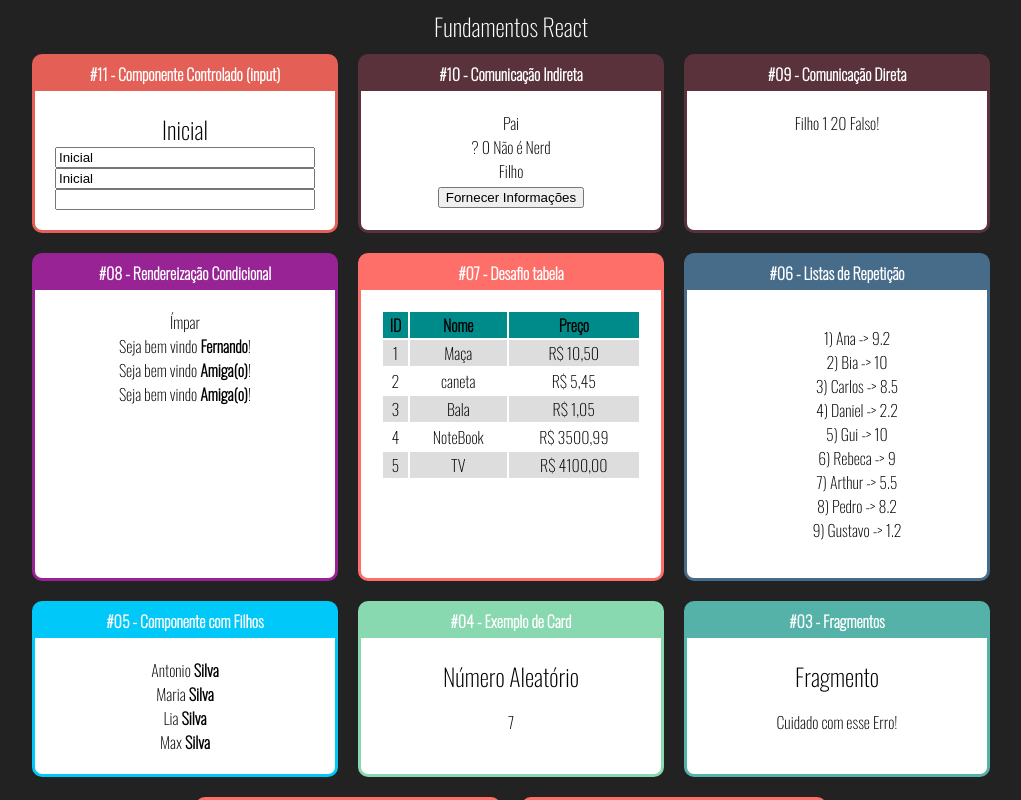
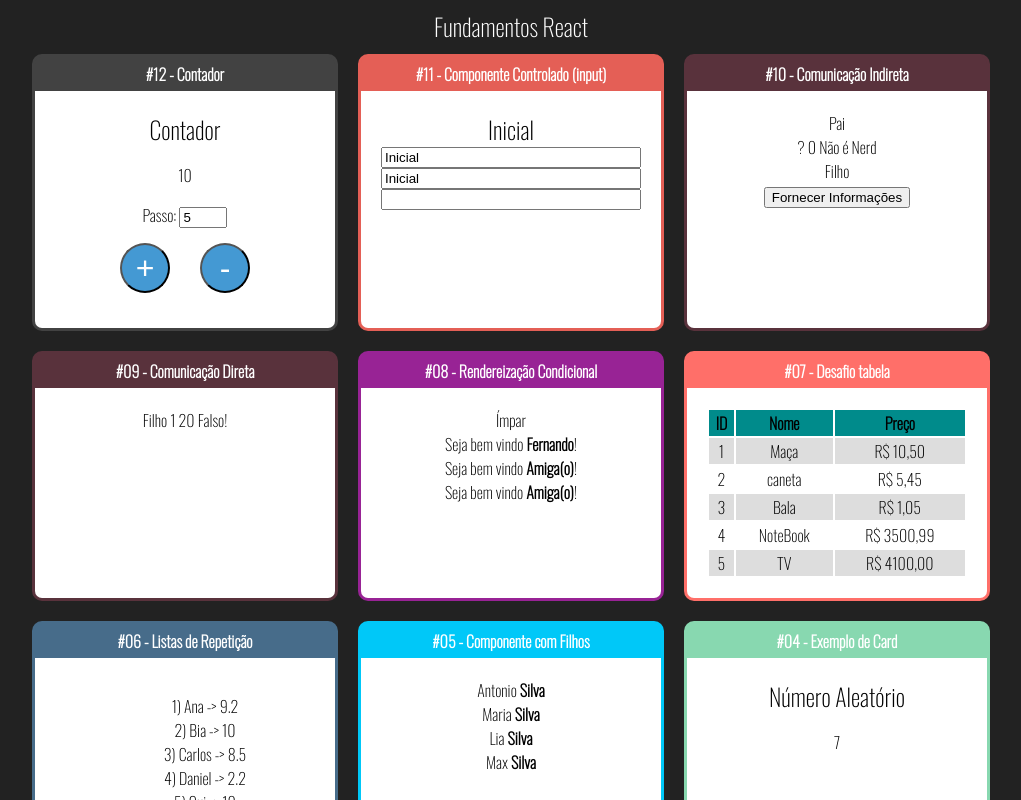
Before and after one commit to ValdoNeves/react_leaning, a React (Create React App) app: page / in a window 1280 px wide. Shown: the top 800 px of the page, without its empty margins (129-1150 px from the left). Built offline with nearby package versions, Linux system fonts and the light colour scheme.

Commit message:
iniciando um contador com input e estado

```diff
--- a/src/App.jsx
+++ b/src/App.jsx
@@ -2,7 +2,7 @@
 import './App.css'
 
 
-
+import Contador from './components/contador/Contador'
 import Input from './components/formulario/Input'
 
 import IndiretaPai from './components/comunicacao/IndiretaPai'
@@ -25,6 +25,10 @@
         <div className="App">
             <h2>Fundamentos React</h2>
             <div className="Cards">
+
+                <Card titulo="#12 - Contador" color="#424242">
+                    <Contador numeroInicial={10}></Contador>
+                </Card>
                 <Card titulo="#11 - Componente Controlado (input)" color="#E45F56">
                     <Input></Input>
                 </Card>
--- /dev/null
+++ b/src/components/contador/Contador.css
@@ -0,0 +1,13 @@
+.Contador input {
+    width: 40px;
+}
+
+.Contador button {
+    margin: 15px;
+    height: 50px;
+    width: 50px;
+    border-radius: 50%;
+    background-color:#4499d3;
+    color: white;
+    font-size: 2rem;
+}
--- /dev/null
+++ b/src/components/contador/Contador.jsx
@@ -0,0 +1,57 @@
+import './Contador.css'
+import React, { Component } from 'react';
+
+class Contador extends Component {
+    //com o construtor
+    // constructor(props){
+    //     super(props)
+
+    //     this.state = {
+    //         numero: props.numeroInicial
+    //     }
+    // }
+
+    // sem o construtor
+    state = {
+        numero: this.props.numeroInicial || 0,
+        passo: this.props.passoInicial || 5,
+    };
+
+    //incrementar
+    inc = () => {
+        this.setState({
+            numero: this.state.numero + this.state.passo,
+        });
+    }
+
+    dec = () => {
+        this.setState({
+            numero: this.state.numero - this.state.passo
+        })
+    }
+
+    setPasso = (e) => {
+        this.setState({
+            passo: +e.target.value
+        })
+    }
+    render() {
+        return (
+
+            <div className="Contador">
+                <h2>Contador</h2>
+                <p>{this.state.numero}</p>
+                <div>
+                    <label htmlFor="passoInput">Passo: </label>
+                    <input id="passoInput" type="number"
+                    value={this.state.passo} onChange={this.setPasso}/>
+                </div>
+                <button onClick={this.inc}>+</button>
+                <button onClick={this.dec}>-</button>
+
+            </div>
+        );
+    }
+}
+
+export default Contador
```
